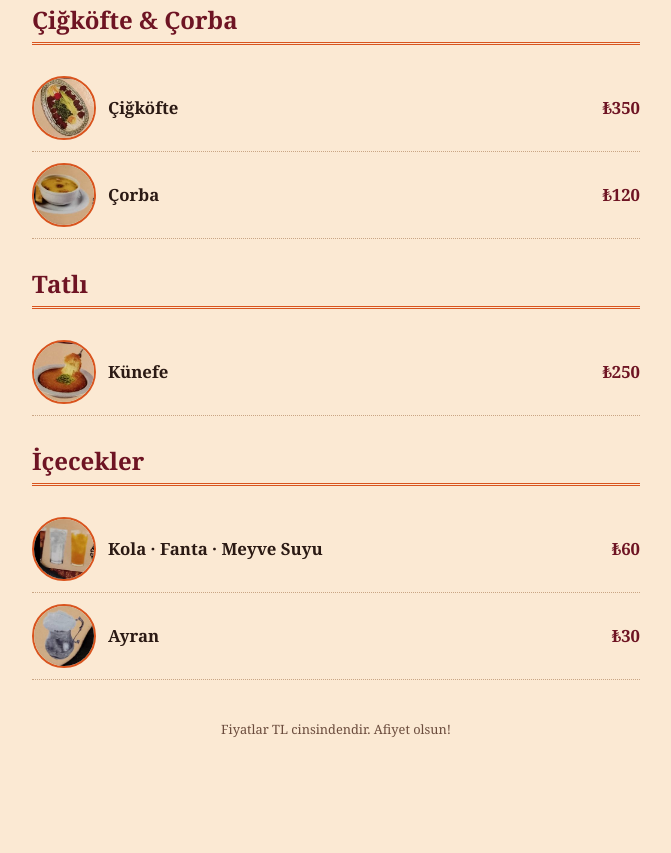
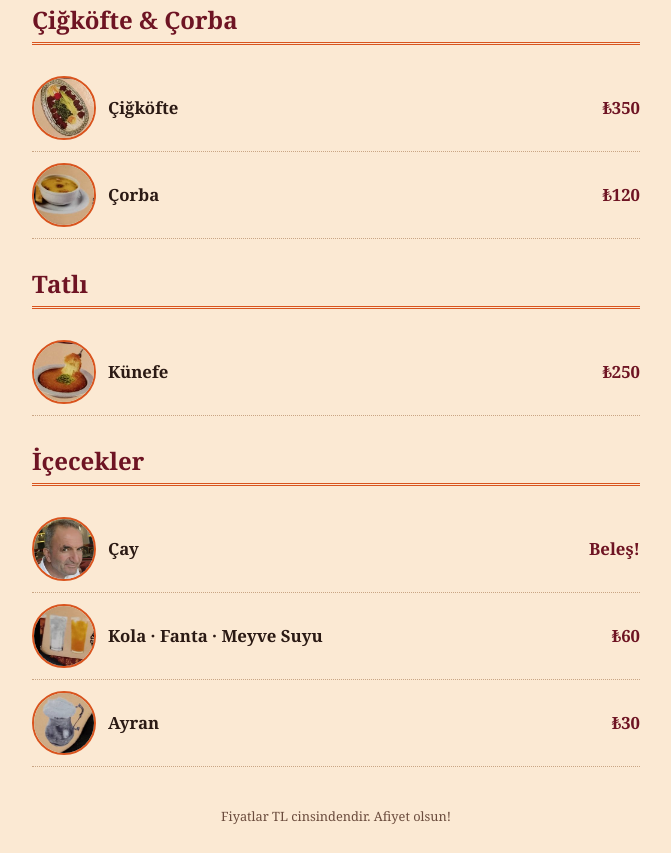
Before and after one commit to sedret/dizi, a plain HTML site: page index.html in a window 1280 px wide. Shown: the part 1834-2687 px from the top of the page, without its empty margins (304-975 px from the left). Before the commit the page ends 2600 px from the top, so only its background shows below. Drawn offline with Linux system fonts and the light colour scheme.

Commit message:
Add free tea item with tea maker photo (#6)
Claude-Session: https://claude.ai/code/session_01C2DEMDfhVTqhcb3Kc3qDGV

Co-authored-by: Claude <noreply@anthropic.com>

```diff
--- a/index.html
+++ b/index.html
@@ -30,6 +30,7 @@
   li .ad{font-weight:bold}
   li .nokta{flex:1}
   li .fiyat{color:var(--bordo);font-weight:bold;white-space:nowrap}
+  .beles{color:var(--yesil)}
   footer{text-align:center;font-size:.8rem;color:#6b4c3d;padding:0 16px 28px}
 </style>
 </head>
@@ -89,6 +90,7 @@
   <section id="icecek">
     <h2>İçecekler</h2>
     <ul>
+      <li><img src="img/cay.jpg" alt="Çay" loading="lazy" width="64" height="64"><span class="ad">Çay</span><span class="nokta"></span><span class="fiyat beles">Beleş!</span></li>
       <li><img src="img/icecek.jpg" alt="Kola · Fanta · Meyve Suyu" loading="lazy" width="64" height="64"><span class="ad">Kola · Fanta · Meyve Suyu</span><span class="nokta"></span><span class="fiyat">₺60</span></li>
       <li><img src="img/ayran.jpg" alt="Ayran" loading="lazy" width="64" height="64"><span class="ad">Ayran</span><span class="nokta"></span><span class="fiyat">₺30</span></li>
     </ul>
```
Also changed, not shown: img/cay.jpg (added).
